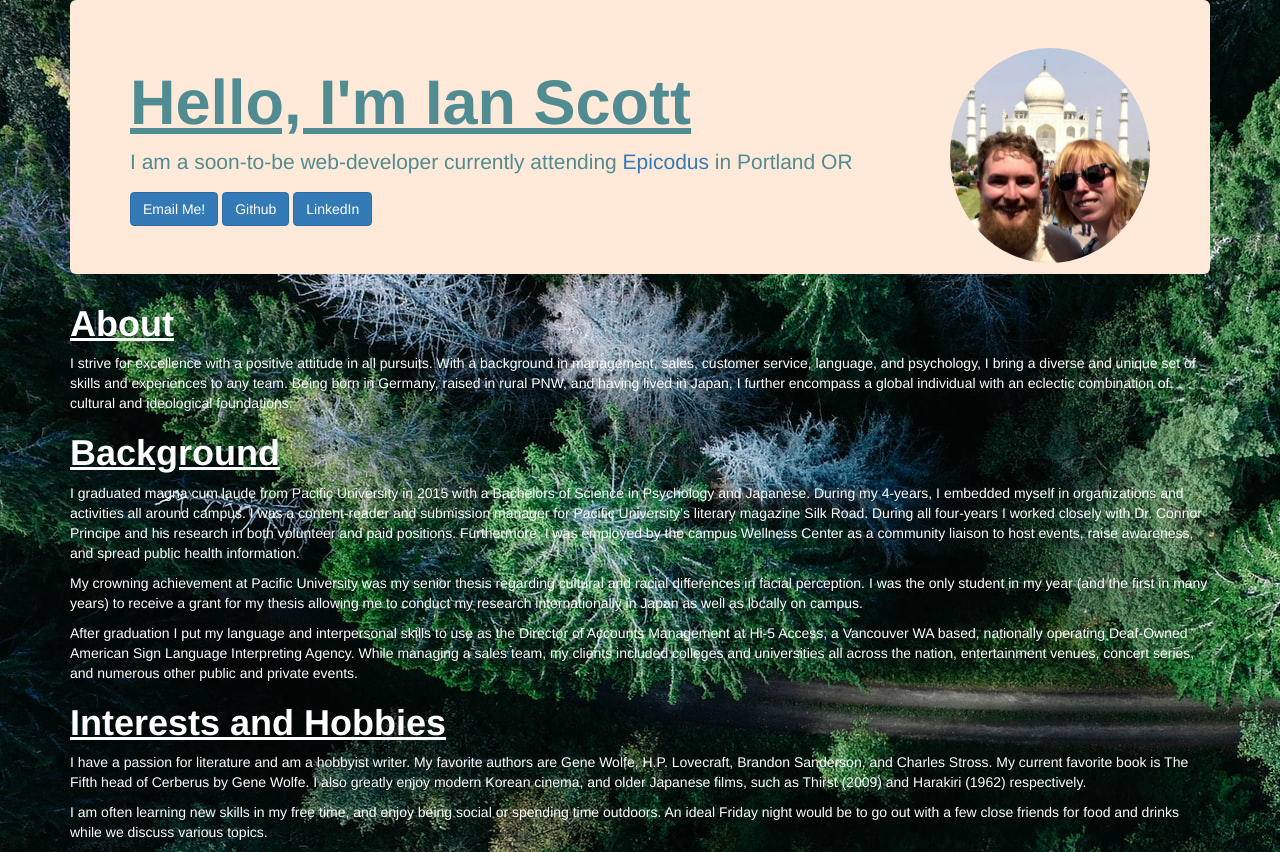
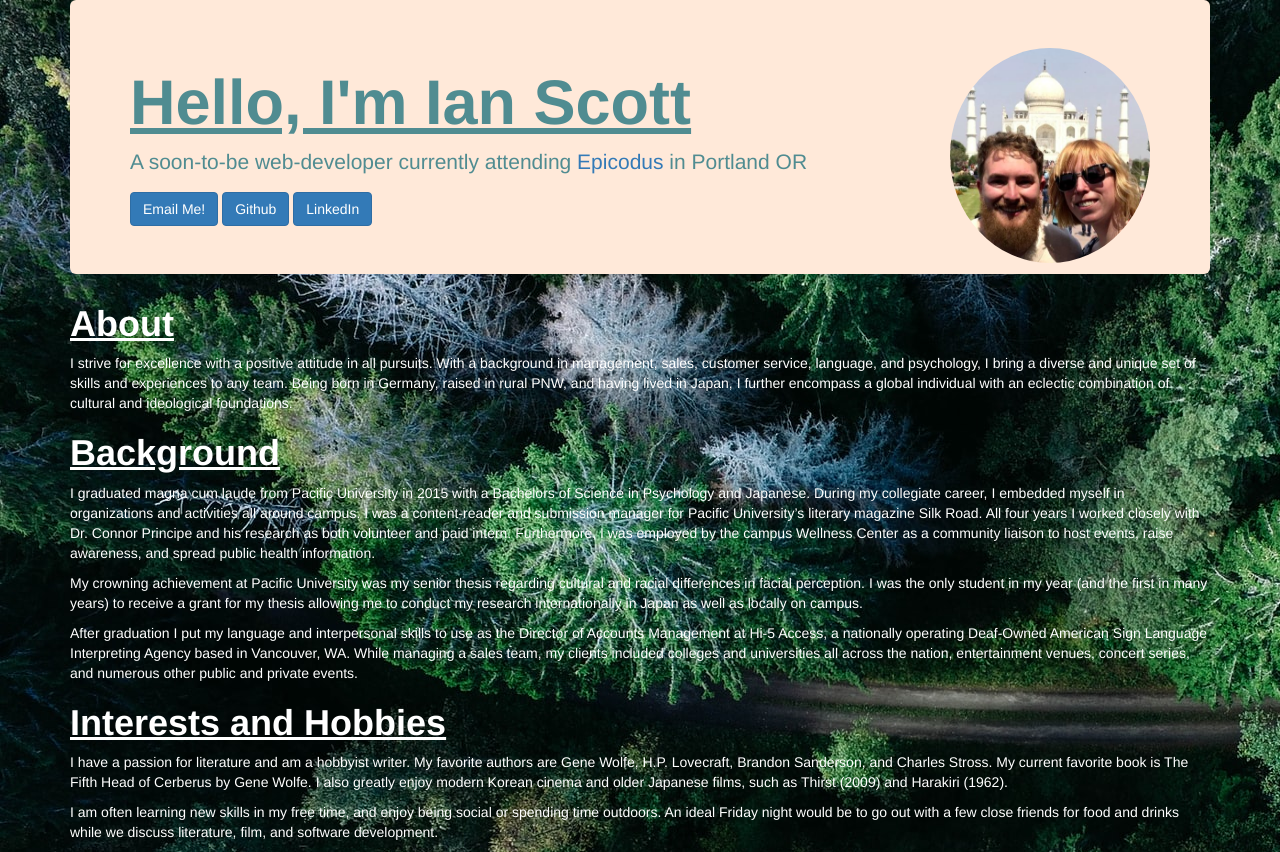
Before and after one commit to Scott-Ian/portfolio-website, a plain HTML site: page index.html in a window 1280 px wide. Drawn offline with Linux system fonts and the light colour scheme.

Commit message:
update minor changes to text content throughout

```diff
--- a/index.html
+++ b/index.html
@@ -14,7 +14,7 @@
     <div class="jumbotron jmbotron-fluid">
       <img src="img/agra.JPG" alt="Ian in front of the Taj Mahal with his partner">
       <h1>Hello, I'm Ian Scott</h1>
-      <p class="lead">I am a soon-to-be web-developer currently attending <a href="https://www.epicodus.com/">Epicodus</a> in Portland OR</p>
+      <p class="lead">A soon-to-be web-developer currently attending <a href="https://www.epicodus.com/">Epicodus</a> in Portland OR</p>
       <a class="btn btn-primary btn-large" href="mailto:chesnekov@gmail.com" role="button">Email Me!</a>
       <a class="btn btn-primary btn-large" href="https://github.com/Scott-Ian" role="button">Github</a>
       <a class="btn btn-primary btn-large" href="https://www.linkedin.com/" role="button">LinkedIn</a>
@@ -24,13 +24,13 @@
     <p>I strive for excellence with a positive attitude in all pursuits. With a background in management, sales, customer service, language, and psychology, I bring a diverse and unique set of skills and experiences to any team. Being born in Germany, raised in rural PNW, and having lived  in Japan, I further encompass a global individual with an eclectic combination of cultural and ideological foundations.</p>
 
     <h1>Background</h1>
-    <p>I graduated magna cum laude from Pacific University in 2015 with a Bachelors of Science in Psychology and Japanese. During my 4-years, I embedded myself in organizations and activities all around campus. I was a content-reader and submission manager for Pacific University’s literary magazine Silk Road. During all four-years I worked closely with Dr. Connor Principe and his research in both volunteer and paid positions. Furthermore, I was employed by the campus Wellness Center as a community liaison to host events, raise awareness, and spread public health information.</p>
+    <p>I graduated magna cum laude from Pacific University in 2015 with a Bachelors of Science in Psychology and Japanese. During my collegiate career, I embedded myself in organizations and activities all around campus. I was a content-reader and submission manager for Pacific University’s literary magazine Silk Road. All four years I worked closely with Dr. Connor Principe and his research as both volunteer and paid intern. Furthermore, I was employed by the campus Wellness Center as a community liaison to host events, raise awareness, and spread public health information.</p>
     <p>My crowning achievement at Pacific University was my senior thesis regarding cultural and racial differences in facial perception. I was the only student in my year (and the first in many years) to receive a grant for my thesis allowing me to conduct my research internationally in Japan as well as locally on campus.</p>
-    <p>After graduation I put my language and interpersonal skills to use as the Director of Accounts Management at Hi-5 Access, a Vancouver WA based, nationally operating Deaf-Owned American Sign Language Interpreting Agency. While managing a sales team, my clients included colleges and universities all across the nation, entertainment venues, concert series, and numerous other public and private events.</p>
+    <p>After graduation I put my language and interpersonal skills to use as the Director of Accounts Management at Hi-5 Access, a nationally operating Deaf-Owned American Sign Language Interpreting Agency based in Vancouver, WA. While managing a sales team, my clients included colleges and universities all across the nation, entertainment venues, concert series, and numerous other public and private events.</p>
 
     <h1>Interests and Hobbies</h1>
-    <p>I have a passion for literature and am a hobbyist writer. My favorite authors are Gene Wolfe, H.P. Lovecraft, Brandon Sanderson, and Charles Stross. My current favorite book is The Fifth head of Cerberus by Gene Wolfe. I also greatly enjoy modern Korean cinema, and older Japanese films, such as Thirst (2009) and Harakiri (1962) respectively. </p>
-    <p>I am often learning new skills in my free time, and enjoy being social or spending time outdoors. An ideal Friday night would be to go out with a few close friends for food and drinks while we discuss various topics.
+    <p>I have a passion for literature and am a hobbyist writer. My favorite authors are Gene Wolfe, H.P. Lovecraft, Brandon Sanderson, and Charles Stross. My current favorite book is The Fifth Head of Cerberus by Gene Wolfe. I also greatly enjoy modern Korean cinema and older Japanese films, such as Thirst (2009) and Harakiri (1962). </p>
+    <p>I am often learning new skills in my free time, and enjoy being social or spending time outdoors. An ideal Friday night would be to go out with a few close friends for food and drinks while we discuss literature, film, and software development.
     </p>
 
 
```
